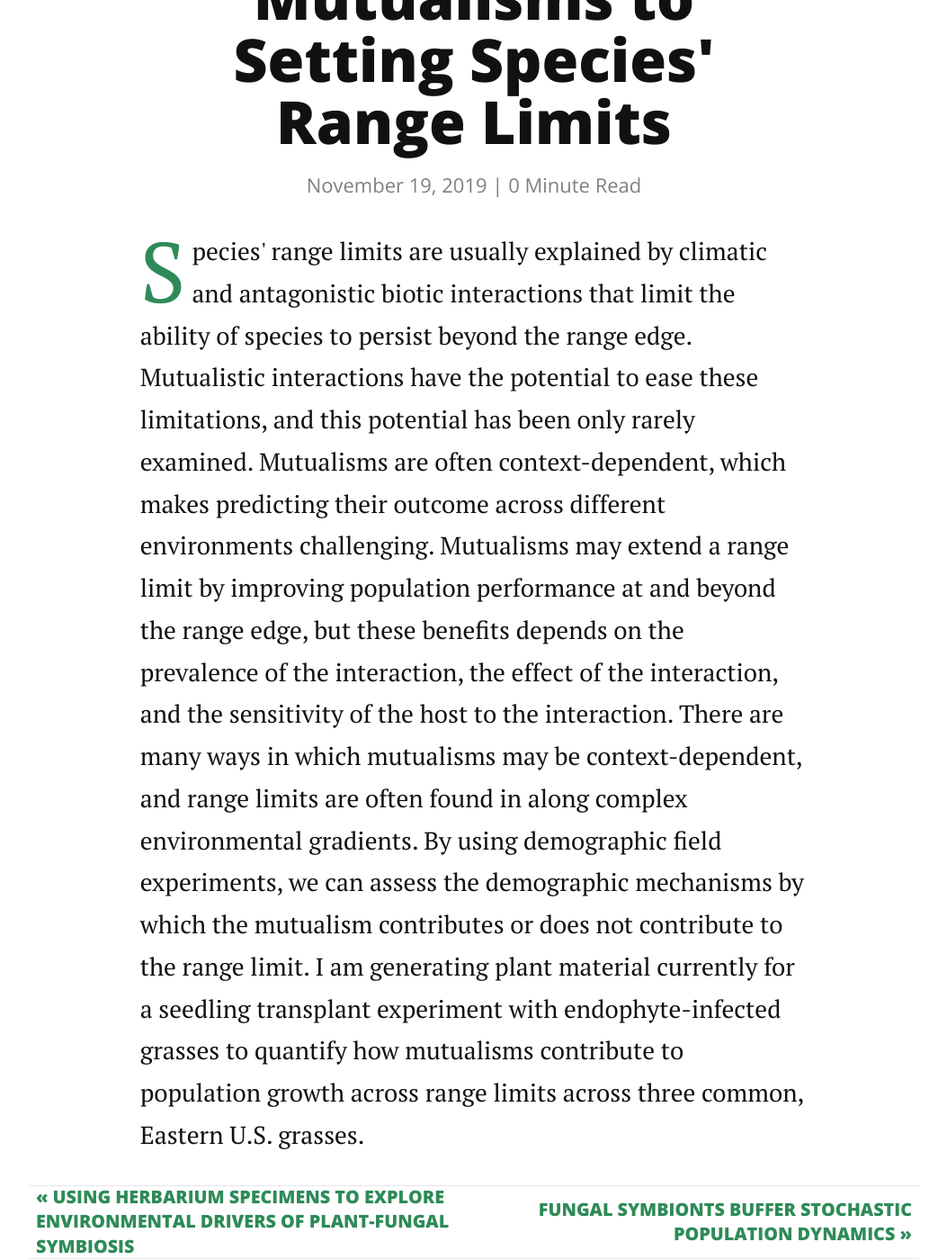
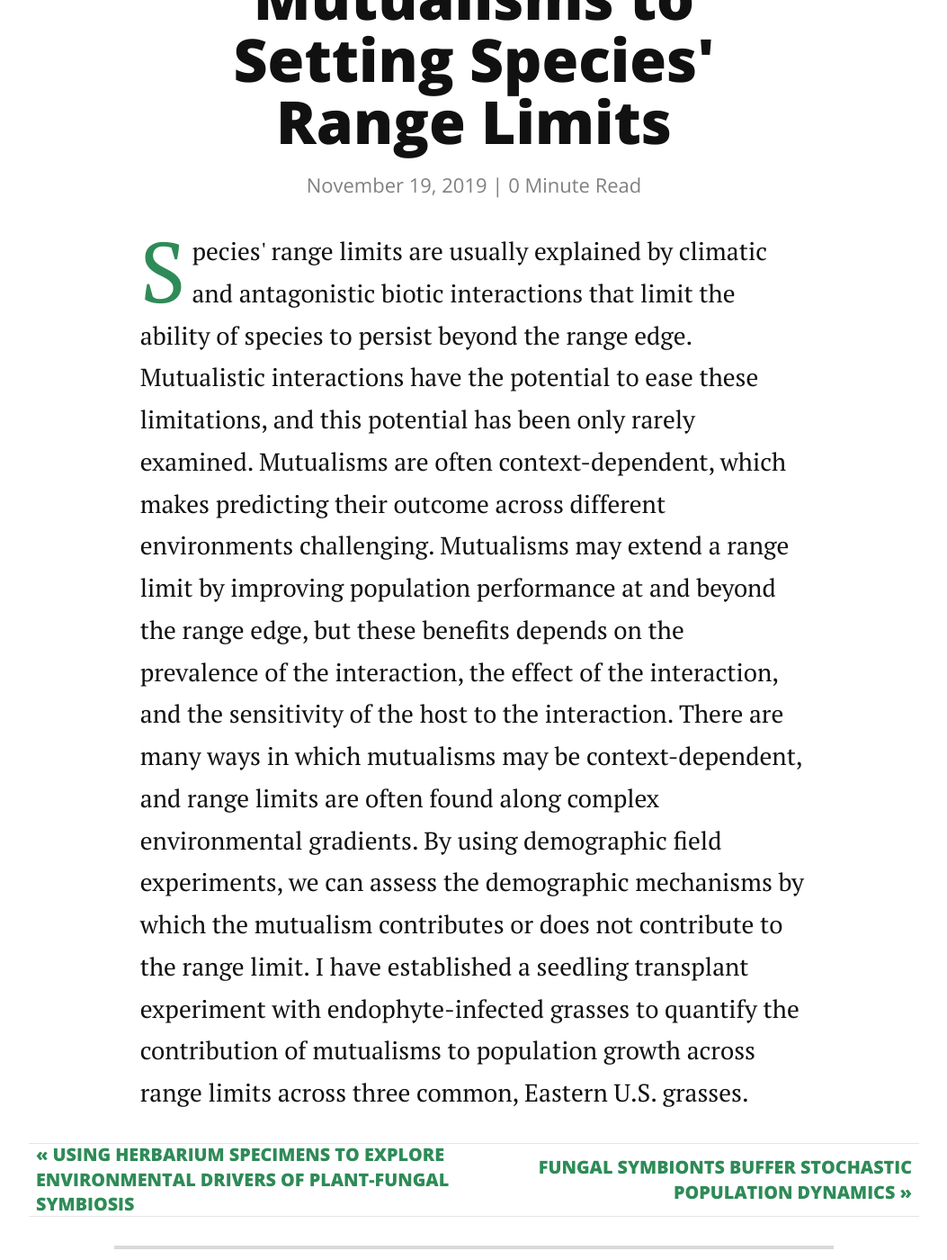
Before and after one commit to joshuacfowler/joshuacfowler.github.io, a Jekyll site: the page built from _posts/2019-11-19-range_limits.markdown, in a window 1280 px wide and 1400 px high, scrolled down 813 px. Shown: the whole window at 90% size, without its empty margins (113-1166 px from the left). Built offline with Jekyll 4.4.1, drawn with Linux system fonts in a browser that asks for light colours; nearby versions of some CDN libraries.

Commit message:
Update 2019-11-19-range_limits.markdown

```diff
--- a/_posts/2019-11-19-range_limits.markdown
+++ b/_posts/2019-11-19-range_limits.markdown
@@ -5,4 +5,4 @@ date:   2019-11-19
 image: seedlings.jpg
 ---
 
-<p class="intro"><span class="dropcap">S</span>pecies' range limits are usually explained by climatic and antagonistic biotic interactions that limit the ability of species to persist beyond the range edge. Mutualistic interactions have the potential to ease these limitations, and this potential has been only rarely examined. Mutualisms are often context-dependent, which makes predicting their outcome across different environments challenging. Mutualisms may extend a range limit by improving population performance at and beyond the range edge, but these benefits depends on the prevalence of the interaction, the effect of the interaction, and the sensitivity of the host to the interaction. There are many ways in which mutualisms may be context-dependent, and range limits are often found in along complex environmental gradients. By using demographic field experiments, we can assess the demographic mechanisms by which the mutualism contributes or does not contribute to the range limit. I am generating plant material currently for a seedling transplant experiment with endophyte-infected grasses to quantify how mutualisms contribute to population growth across range limits across three common, Eastern U.S. grasses.</p>
+<p class="intro"><span class="dropcap">S</span>pecies' range limits are usually explained by climatic and antagonistic biotic interactions that limit the ability of species to persist beyond the range edge. Mutualistic interactions have the potential to ease these limitations, and this potential has been only rarely examined. Mutualisms are often context-dependent, which makes predicting their outcome across different environments challenging. Mutualisms may extend a range limit by improving population performance at and beyond the range edge, but these benefits depends on the prevalence of the interaction, the effect of the interaction, and the sensitivity of the host to the interaction. There are many ways in which mutualisms may be context-dependent, and range limits are often found along complex environmental gradients. By using demographic field experiments, we can assess the demographic mechanisms by which the mutualism contributes or does not contribute to the range limit. I have established a seedling transplant experiment with endophyte-infected grasses to quantify the contribution of mutualisms to population growth across range limits across three common, Eastern U.S. grasses.</p>
```
